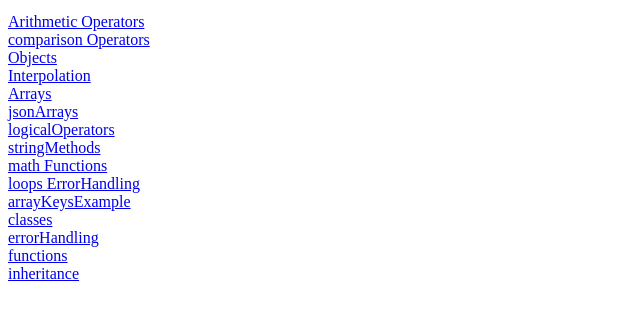
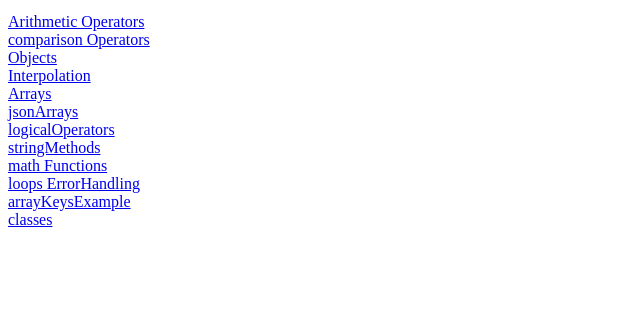
Before and after one commit to kjacobpaul490/javascript-concepts, a plain HTML site: page index.html in a window 1280 px wide. Shown: the part 104-424 px from the top of the page, without its empty margins (0-640 px from the left). Drawn offline with Linux system fonts and the light colour scheme.

Commit message:
removed unwanted links

```diff
--- a/index.html
+++ b/index.html
@@ -24,8 +24,6 @@
     <a href="/javascript-concepts/loopsErrorHandling.html">loops ErrorHandling</a><br>
     <a href="/javascript-concepts/arrayKeysExample.html">arrayKeysExample</a><br>
     <a href="/javascript-concepts/classes.html">classes</a><br>
-    <a href="/javascript-concepts/errorHandling.html">errorHandling</a><br>
-    <a href="/javascript-concepts/functions.html">functions</a><br>
-    <a href="/javascript-concepts/inheritance.html">inheritance</a><br>
+
     </body>
 </html>
```
